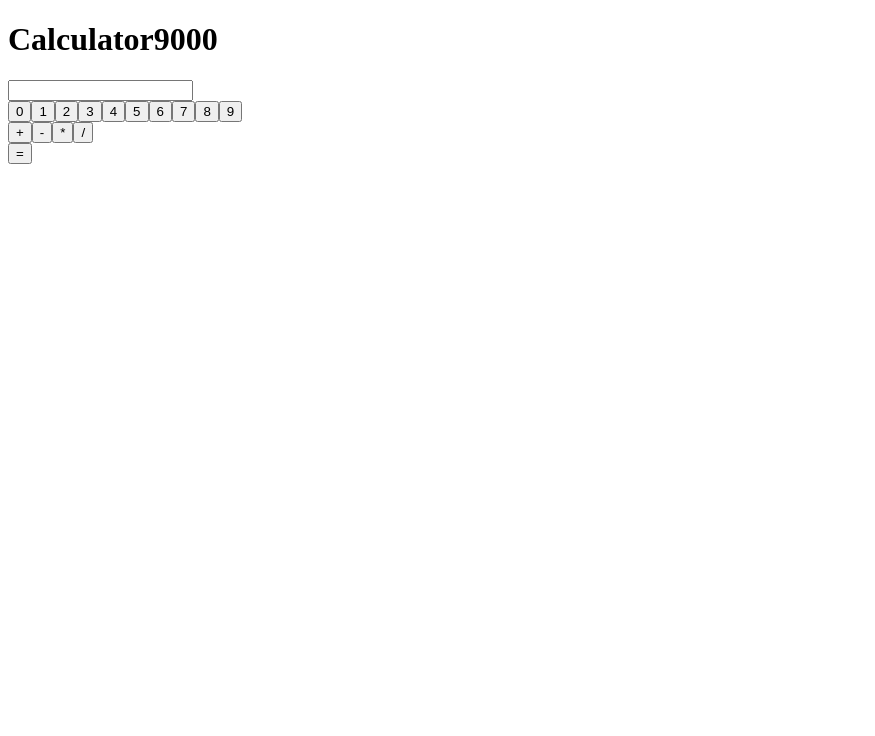
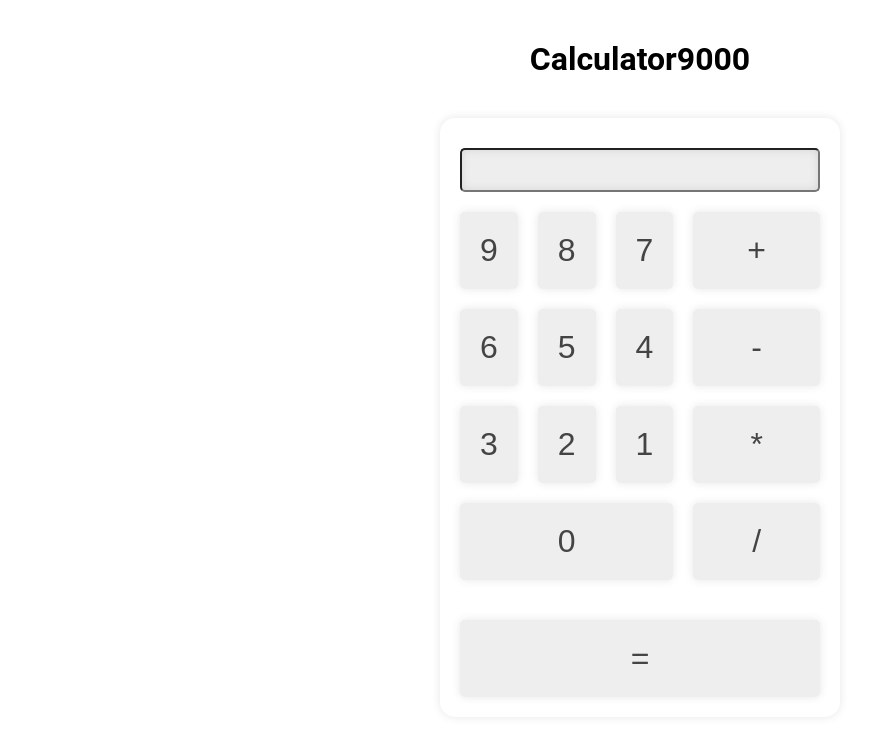
Before and after one commit to thomas-spinec/Calculator-9000, a React (Vite) app: page / in a window 1280 px wide. Shown: the top 736 px of the page, without its empty margins (0-875 px from the left). Built offline with nearby package versions, Linux system fonts and the light colour scheme.

Commit message:
un peu de css

```diff
--- a/index.html
+++ b/index.html
@@ -3,7 +3,9 @@
 <head>
     <meta charset="UTF-8"/>
     <link rel="icon" type="image/svg+xml" href="/vite.svg"/>
+    <link rel="stylesheet" href="/src/style.css"/>
     <meta name="viewport" content="width=device-width, initial-scale=1.0"/>
+
     <title>Calculator 9000</title>
 </head>
 <body>
--- a/src/App.jsx
+++ b/src/App.jsx
@@ -3,7 +3,7 @@ import Calculator from "./Calculator.jsx";
 export default function App() {
     return (
         <>
-            <div>
+            <div className={'title'}>
                 <h1>Calculator9000</h1>
             </div>
             <Calculator/>
--- a/src/BeautifulScreen.jsx
+++ b/src/BeautifulScreen.jsx
@@ -1,6 +1,6 @@
 export default function BeautifulScreen() {
     return (
-        <div>
+        <div className={'screen'}>
             <input type="text"/>
         </div>
     );
--- a/src/Calculator.jsx
+++ b/src/Calculator.jsx
@@ -3,15 +3,17 @@ import NumberButton from "./NumberButton.jsx";
 import OperatorButton from "./OperatorButton.jsx";
 import EqualButton from "./EqualButton.jsx";
 
+// TODO: make this a smart component
+
 export default function Calculator() {
     return (
-        <>
-            <div className={"calculator"}>
-                <BeautifulScreen/>
+        <div className={"calculator"}>
+            <BeautifulScreen/>
+            <div className={"buttons"}>
                 <NumberButton/>
                 <OperatorButton/>
                 <EqualButton/>
             </div>
-        </>
+        </div>
     );
 }
--- a/src/NumberButton.jsx
+++ b/src/NumberButton.jsx
@@ -1,7 +1,7 @@
 import Button from "./Button.jsx";
 
 export default function NumberButton() {
-    const numbers = [0, 1, 2, 3, 4, 5, 6, 7, 8, 9];
+    const numbers = [9, 8, 7, 6, 5, 4, 3, 2, 1, 0];
     const listButton = numbers.map((number, id) => {
         return <Button value={number} key={id}/>
     });
--- /dev/null
+++ b/src/style.css
@@ -0,0 +1,94 @@
+/* Reset CSS */
+* {
+    box-sizing: border-box;
+    margin: 0;
+    padding: 0;
+}
+
+body {
+    font-family: 'Roboto', sans-serif;
+    font-size: 16px;
+}
+
+/* Calculator CSS */
+
+.title {
+    text-align: center;
+    margin: 40px;
+}
+
+.calculator {
+    background-color: #fff;
+    border-radius: 15px;
+    box-shadow: 0 0 10px rgba(0, 0, 0, 0.1);
+    margin: 0 auto;
+    max-width: 400px;
+    padding: 20px;
+    width: 100%;
+}
+
+/* l'écran */
+.calculator .screen {
+    margin: 10px 0 20px;
+}
+
+.calculator .screen input {
+    background-color: #eee;
+    border-radius: 5px;
+    box-shadow: inset 0 0 10px rgba(0, 0, 0, 0.1);
+    color: #888;
+    font-size: 2rem;
+    padding: 20px;
+    text-align: right;
+    width: 100%;
+    height: 40px;
+}
+
+/* les boutons des chiffres*/
+.calculator .buttons .numbers {
+    display: grid;
+    grid-gap: 20px;
+    grid-template-columns: repeat(3, 1fr);
+    margin-bottom: 20px;
+}
+
+/* les boutons des opérations */
+.calculator .buttons .operators {
+    display: grid;
+    grid-gap: 20px;
+    grid-template-columns: repeat(1, 1fr);
+    margin-bottom: 20px;
+}
+
+.calculator .buttons {
+    display: grid;
+    grid-gap: 20px;
+    grid-template-columns: repeat(2, 1fr);
+}
+
+/* le dernier bouton des nombres  */
+.calculator .buttons .numbers button:last-child {
+    grid-column: span 3;
+}
+
+/* le bouton égal */
+.calculator .buttons .equal {
+    grid-column: span 2;
+}
+
+
+.calculator .buttons button {
+    background-color: #eee;
+    border: 0;
+    border-radius: 5px;
+    box-shadow: 0 0 10px rgba(0, 0, 0, 0.1);
+    color: #444;
+    font-size: 2rem;
+    padding: 20px;
+    transition: background-color 0.3s ease;
+    width: 100%;
+}
+
+.calculator .buttons button:hover {
+    background-color: #ccc;
+}
```
